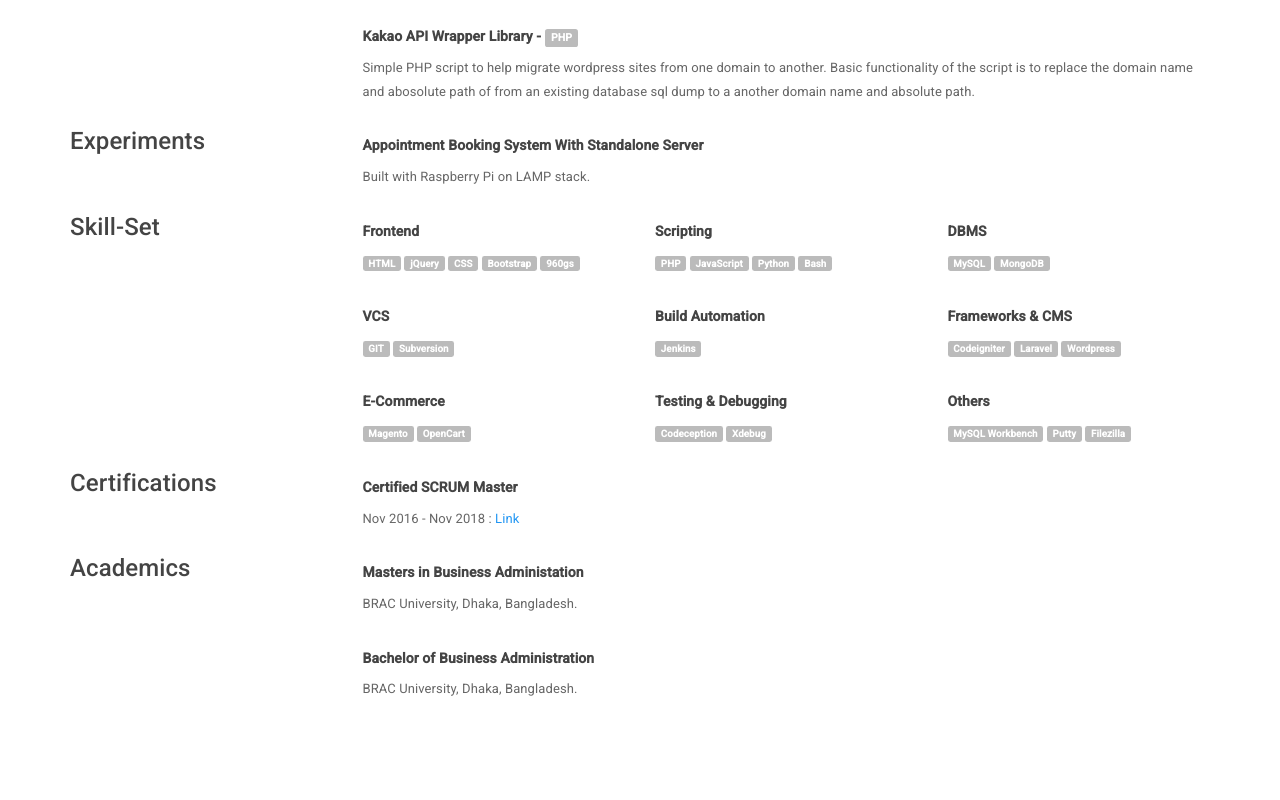
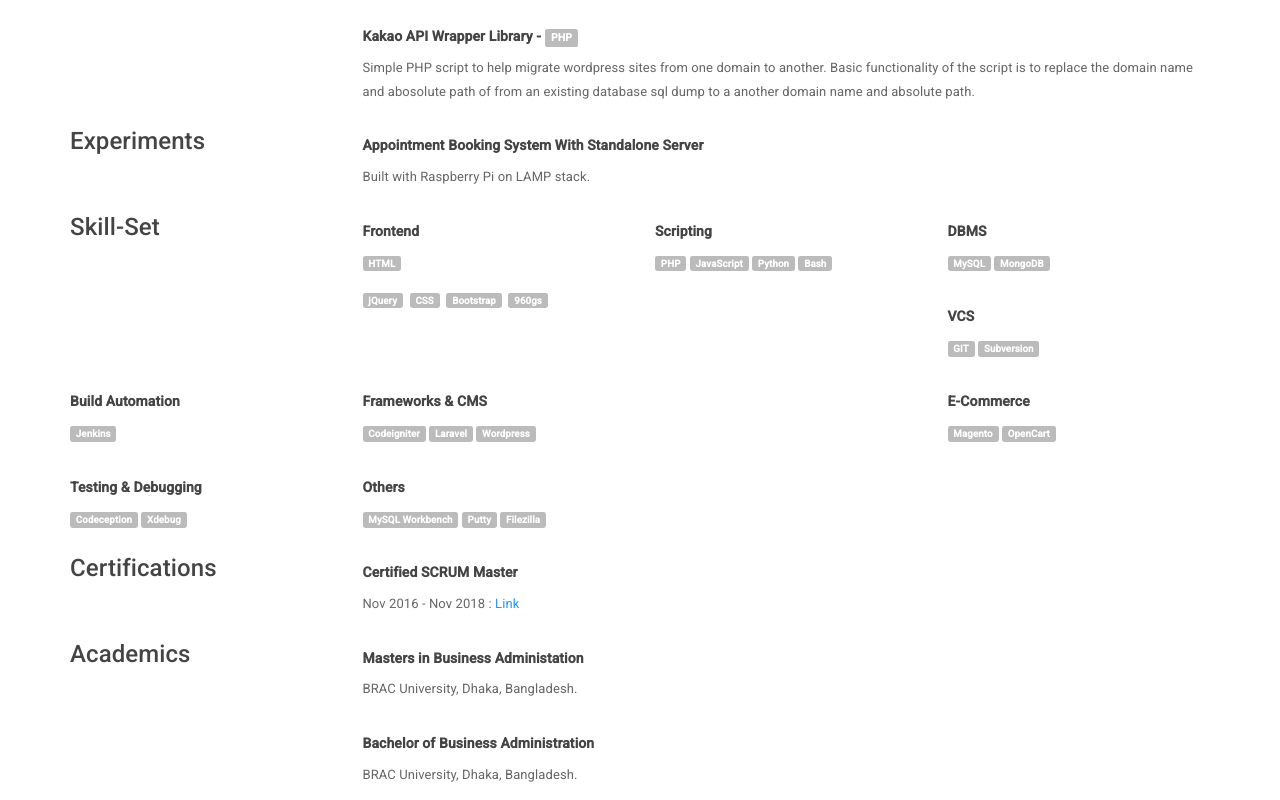
Before and after one commit to thephpx/thephpx.github.io, a plain HTML site: page index.html in a window 1280 px wide. Shown: the part 1175-1975 px from the top of the page. Before the commit the page ends 1889 px from the top, so only its background shows below. Drawn offline with Linux system fonts and the light colour scheme.

Commit message:
Update index.html

```diff
--- a/index.html
+++ b/index.html
@@ -111,8 +111,15 @@
       <div class="col-lg-3">
         <div class="experience" style="padding-top:10px;">
           <h6 class="bold">Frontend</h6>
-          <p><span class="label label-default">HTML</span>&nbsp;<span class="label label-default">jQuery</span>&nbsp;<span class="label label-default">CSS</span>&nbsp;<span class="label label-default">Bootstrap</span>&nbsp;<span class="label label-default">960gs</span>
-          </p>
+		<p>
+		  <span class="label label-default">HTML</span>&nbsp;
+		</p>
+		<p>
+		  <span class="label label-default">jQuery</span>&nbsp;
+		  <span class="label label-default">CSS</span>&nbsp;
+		  <span class="label label-default">Bootstrap</span>&nbsp;
+		  <span class="label label-default">960gs</span>
+		</p>
         </div>
       </div>
       <div class="col-lg-3">
```
